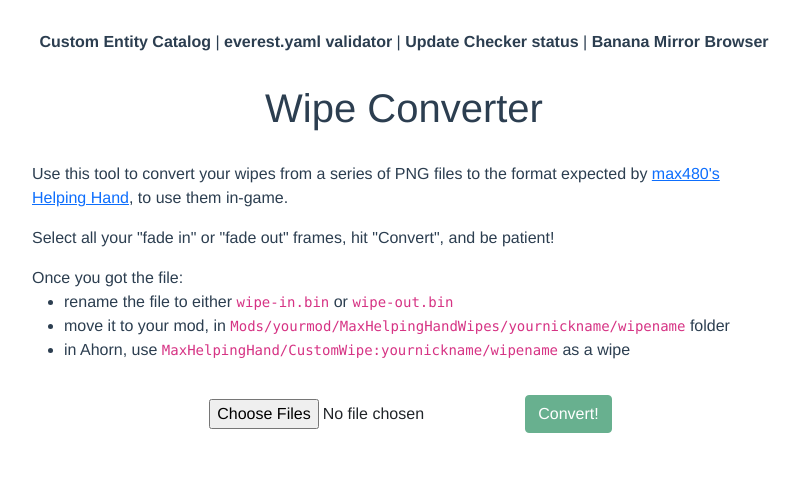
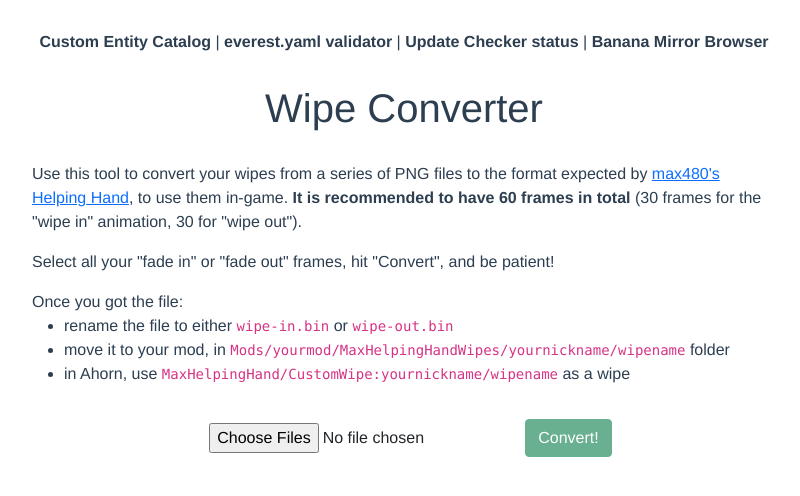
Before and after one commit to max4805/RandomStuffWebsiteJS, a Vue app in the folder front/: page /wipe-converter in a window 1280 px wide. Shown: the top 496 px of the page, without its empty margins (236-1036 px from the left). Built offline with nearby package versions, Linux system fonts and the light colour scheme.

Commit message:
Added recommended frame count to the Wipe Converter page

```diff
--- a/front/src/views/WipeConverter.vue
+++ b/front/src/views/WipeConverter.vue
@@ -12,6 +12,8 @@
           target="_blank"
           >max480's Helping Hand</a
         >, to use them in-game.
+        <b>It is recommended to have 60 frames in total</b> (30 frames for the
+        "wipe in" animation, 30 for "wipe out").
       </p>
       <p>
         Select all your "fade in" or "fade out" frames, hit "Convert", and be
```
